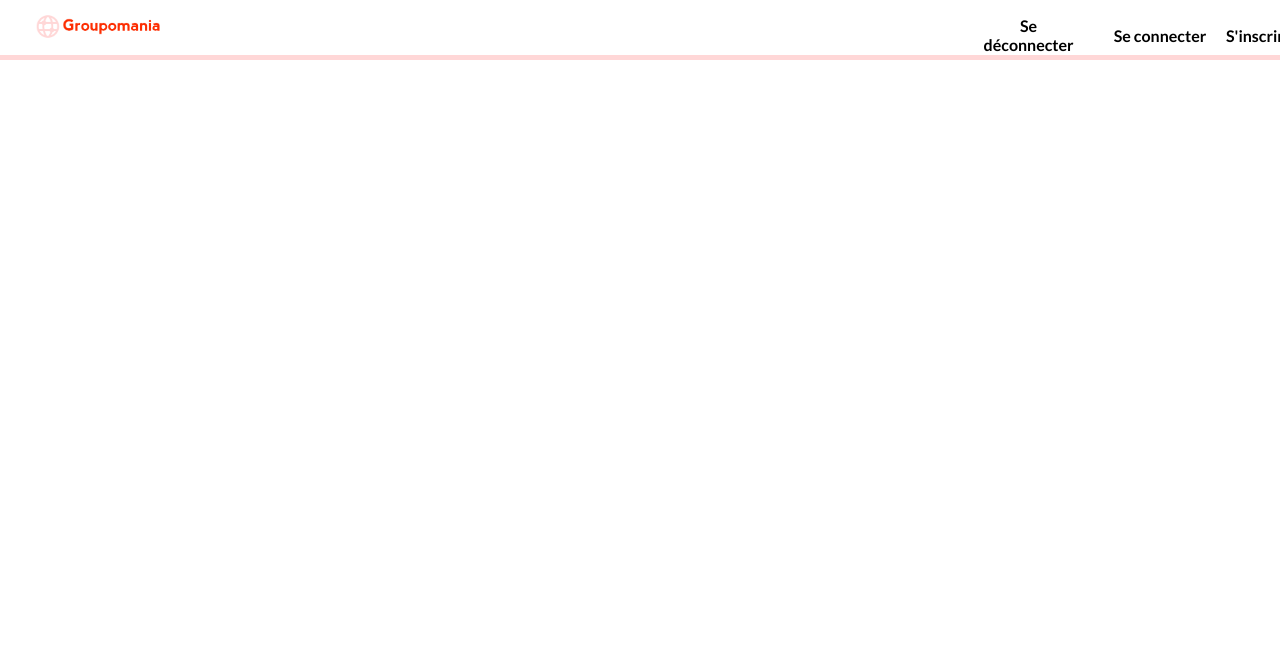
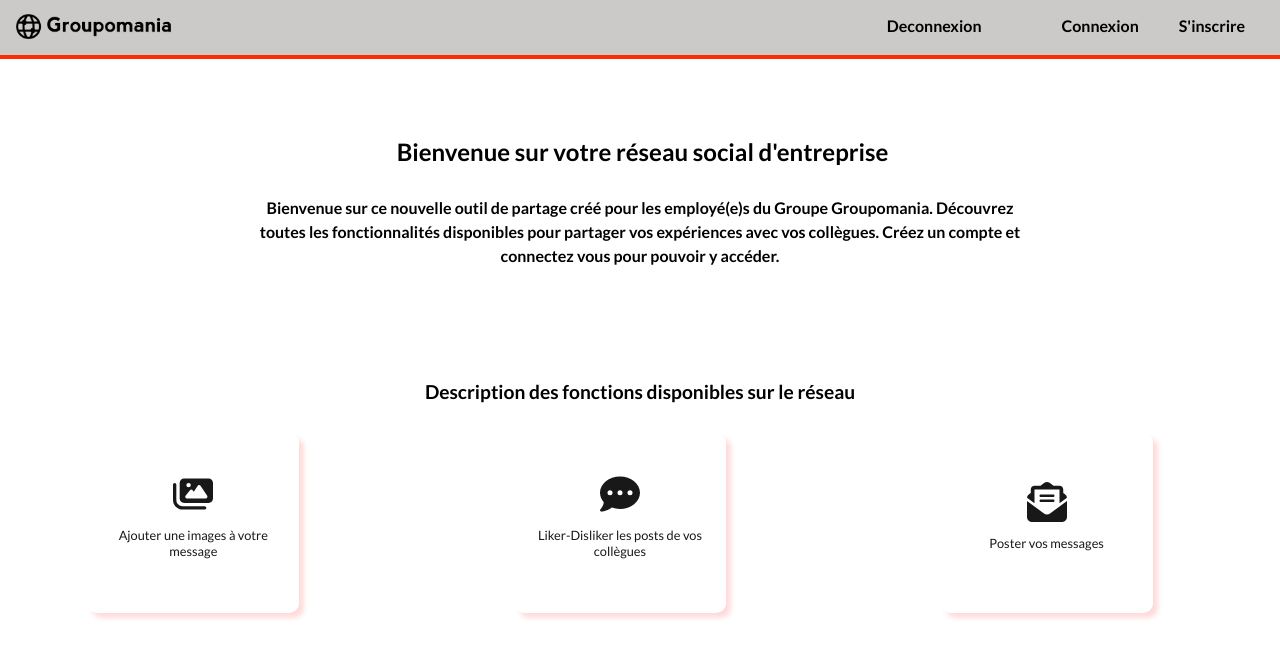
Before and after one commit to ClementFra/FranquartClement_7_19082022, a React (Create React App) app in the folder front/: page / in a window 1280 px wide. Shown: the top 658 px of the page. Built offline with nearby package versions, Linux system fonts and the light colour scheme.

Commit message:
home css

```diff
--- a/front/src/components/header/Header.css
+++ b/front/src/components/header/Header.css
@@ -2,12 +2,13 @@ header {
   position: fixed;
   width: 100%;
   height: 55px;
-  border-bottom: 5px solid #FFD7D7;
+  border-bottom: 4px solid #fd2d01;
   top: 0;
-  background-color: white;
+  z-index: 1;
+  background-color: #cccac9;
 }
 
-.logo img{
+.logo img {
   position: fixed;
   width: 155px;
   height: 25px;
@@ -21,10 +22,11 @@ a {
   text-decoration: none;
   color: black;
   font-weight: bold;
+  font-size: 1em;
 }
 
 a :hover {
-  color: #FD2D01;
+  color: #fd2d01;
   transition: all 0.3s ease-in-out;
 }
 
@@ -32,8 +34,6 @@ ul {
   display: flex;
   flex-direction: row-reverse;
   justify-content: space-between;
-  align-items: center;
-  list-style-type: none;
   width: 100%;
 }
 
@@ -43,8 +43,9 @@ li {
   justify-content: space-between;
   align-items: center;
   list-style-type: none;
+  margin-right: 40px;
 }
-.logout{
+.logout {
   margin-left: -40px;
 }
 .loginIcon {
@@ -56,18 +57,15 @@ li {
   color: black;
   outline-style: none;
   margin-left: auto;
-  padding-right: 2em;
+  padding-right: 4em;
 }
 
-.IconSmallHeader, .IconSmallHeaderLogOut {
+.IconSmallHeader,
+.IconSmallHeaderLogOut {
   display: none;
 }
 
-
-
-
 @media screen and (max-width: 600px) {
-
   h1 {
     font-size: 1em;
     padding: 60px;
@@ -75,7 +73,7 @@ li {
 
   .logo img {
     position: absolute;
-    clip: rect(0px,30px,200px,0px);
+    clip: rect(0px, 30px, 200px, 0px);
   }
   .loginIcon {
     display: flex;
@@ -87,7 +85,7 @@ li {
     outline-style: none;
     margin-left: auto;
     padding-right: 1em;
-}
+  }
 
   .IconSmallHeader {
     display: flex;
@@ -110,7 +108,6 @@ li {
     width: 100%;
   }
 
-
   .IconSmallHeaderLogOut {
     display: flex;
     justify-content: center;
--- a/front/src/components/header/Header.js
+++ b/front/src/components/header/Header.js
@@ -1,5 +1,5 @@
 import { NavLink } from "react-router-dom";
-import Logo from "../../images/logo.png";
+import Logo from "../../images/logo-black.png";
 import "./Header.css";
 import {
   faRightToBracket,
@@ -21,9 +21,8 @@ const Header = () => {
                 localStorage.clear();
                 window.location.reload();
               }}
-              to="/"
-            >
-              <li className="HideInSmallScreen">Se déconnecter</li>
+              to="/">
+              <li className="HideInSmallScreen">Deconnexion</li>
               <li className="IconSmallHeaderLogOut">
                 <FontAwesomeIcon
                   className="loginIcon"
@@ -32,28 +31,20 @@ const Header = () => {
               </li>
             </NavLink>
           </ul>
-          <NavLink to="/login">
-            <ul className="Login" >
+          <ul className="Login">
             <NavLink to="/register">
               <li className="HideInSmallScreen">S'inscrire</li>
               <li className="IconSmallHeader">
-                  <FontAwesomeIcon
-                    title="S'inscrire"
-                    icon={faRightFromBracket}
-                  />
+                <FontAwesomeIcon title="S'inscrire" icon={faRightFromBracket} />
               </li>
             </NavLink>
             <NavLink to="/login">
-                <li className="HideInSmallScreen">Se connecter</li>
+              <li className="HideInSmallScreen">Connexion</li>
               <li className="IconSmallHeader">
-                  <FontAwesomeIcon
-                    title="Se connecter"
-                    icon={faRightToBracket}
-                  />
+                <FontAwesomeIcon title="Se connecter" icon={faRightToBracket} />
               </li>
             </NavLink>
           </ul>
-          </NavLink>
         </div>
       </div>
     </header>
--- /dev/null
+++ b/front/src/pages/Home/home.css
@@ -0,0 +1,115 @@
+.welcomeMessage {
+  width: 100vw;
+  min-height: 350px;
+  display: flex;
+  flex-direction: column;
+}
+
+.toolsDescription {
+  width: 100vw;
+  height: 50vh;
+  display: flex;
+  flex-direction: column;
+}
+
+h1 {
+  margin: 70px 0 30px 5px;
+  font-size: 1.5em;
+}
+
+h2 {
+  padding: 30px 0 30px;
+  font-size: 1.2em;
+  color: black;
+  margin: auto;
+}
+
+.displayIconsInfo {
+  width: 100vw;
+  height: 50vh;
+  opacity: 0.9;
+  display: flex;
+  justify-content: space-around;
+  margin: auto;
+  padding: 0;
+}
+
+#descriptionOfTheSite {
+  margin: auto;
+  width: 60vw;
+}
+#descriptionOfTheSite h1 {
+  color: black;
+  text-align: center;
+  font-weight: bold;
+}
+
+#descriptionOfTheSite p {
+  color: black;
+  text-align: center;
+  font-weight: bold;
+  line-height: 1.5em;
+}
+
+.iconContainer {
+  display: flex;
+  flex-direction: column;
+  justify-content: center;
+  width: 15vw;
+  height: 20vh;
+  background-color: white;
+  border-radius: 5%;
+  padding: 10px;
+  box-shadow: 5px 5px 5px #ffd7d7;
+}
+
+.iconContainer svg {
+  width: 40px;
+  height: 40px;
+}
+
+.iconContainer p {
+  color: black;
+  font-weight: normal;
+  font-size: 0.8em;
+  text-align: center;
+}
+
+.postContainer {
+  margin: auto;
+  width: 70vw;
+}
+
+@media screen and (max-width: 700px) {
+  .displayDescriptionOfTheSite h1 {
+    font-size: 1.2em;
+    padding: 48px 0 0 0;
+  }
+  .postContainer {
+    width: 100%;
+  }
+  .displayDescriptionOfTheSite {
+    width: 95%;
+  }
+  h2 {
+    padding: 1em;
+  }
+}
+
+@media screen and (max-width: 900px) {
+  .toolsDescription h2 {
+    text-align: center;
+  }
+  .displayIconsInfo {
+    flex-direction: column;
+    width: 200px;
+    height: auto;
+    align-items: center;
+  }
+  .iconContainer {
+    width: 100%;
+    height: 200px;
+    border-radius: 0;
+    margin: 50px;
+  }
+}
--- a/front/src/pages/Home/home.js
+++ b/front/src/pages/Home/home.js
@@ -1,10 +1,44 @@
-import React from 'react';
+import React from "react";
+import "./home.css";
+import {
+  faImages,
+  faEnvelopeOpenText,
+  faCommentDots,
+} from "@fortawesome/free-solid-svg-icons";
+import { FontAwesomeIcon } from "@fortawesome/react-fontawesome";
 
 const Home = () => {
   return (
-    <div>
-      <h1>Actualité de l'entreprise</h1>
-    </div>
+    <>
+      <div className="welcomeMessage">
+        <article id="descriptionOfTheSite">
+          <h1>Bienvenue sur votre réseau social d'entreprise</h1>
+          <p>
+            Bienvenue sur ce nouvelle outil de partage créé pour les employé(e)s
+            du Groupe Groupomania. Découvrez toutes les fonctionnalités
+            disponibles pour partager vos expériences avec vos collègues. Créez
+            un compte et connectez vous pour pouvoir y accéder.
+          </p>
+        </article>
+      </div>
+      <div className="toolsDescription">
+        <h2>Description des fonctions disponibles sur le réseau</h2>
+        <ul className="displayIconsInfo">
+          <li className="iconContainer">
+            <FontAwesomeIcon icon={faEnvelopeOpenText} />
+            <p>Poster vos messages</p>
+          </li>
+          <li className="iconContainer">
+            <FontAwesomeIcon icon={faCommentDots} />
+            <p>Liker-Disliker les posts de vos collègues</p>
+          </li>
+          <li className="iconContainer">
+            <FontAwesomeIcon icon={faImages} />
+            <p>Ajouter une images à votre message</p>
+          </li>
+        </ul>
+      </div>
+    </>
   );
 };
 
--- a/front/src/pages/login/login.css
+++ b/front/src/pages/login/login.css
@@ -17,7 +17,6 @@ section {
 }
 h1 {
   font-size: 1.5em;
-  padding: 10px 110px 20px;
 }
 p,
 label,
--- a/front/src/pages/register/Register.js
+++ b/front/src/pages/register/Register.js
@@ -17,7 +17,7 @@ function Register() {
         <p>
           <b>Déja inscrit ?</b>
           <button>
-            <a href="http://localhost:8080/Login">Se connecter</a>
+            <a href="http://localhost:8080/Login">Connexion</a>
           </button>
         </p>
       </form>
--- a/front/src/routes/index.js
+++ b/front/src/routes/index.js
@@ -16,11 +16,14 @@ const index = () => {
     <Router>
       <Header />
       <Routes>
+        {" "}
         <Route path="/" element={<Home />} />
         <Route path="/login" element={<Login />} />
         <Route path="/register" element={<Register />} />
         <Route path="/profil" element={<Profil />} />
-        <Route path="*" element={<Navigate to="/" />} />{" "}
+        <Route path="*" element={<Navigate to="/" />} />
+        <Route path="/logout" element={<Navigate to="/" />} />
+        {" "}
       </Routes>
     </Router>
   );
```
Lines whose indentation alone changed are shown as unchanged.
